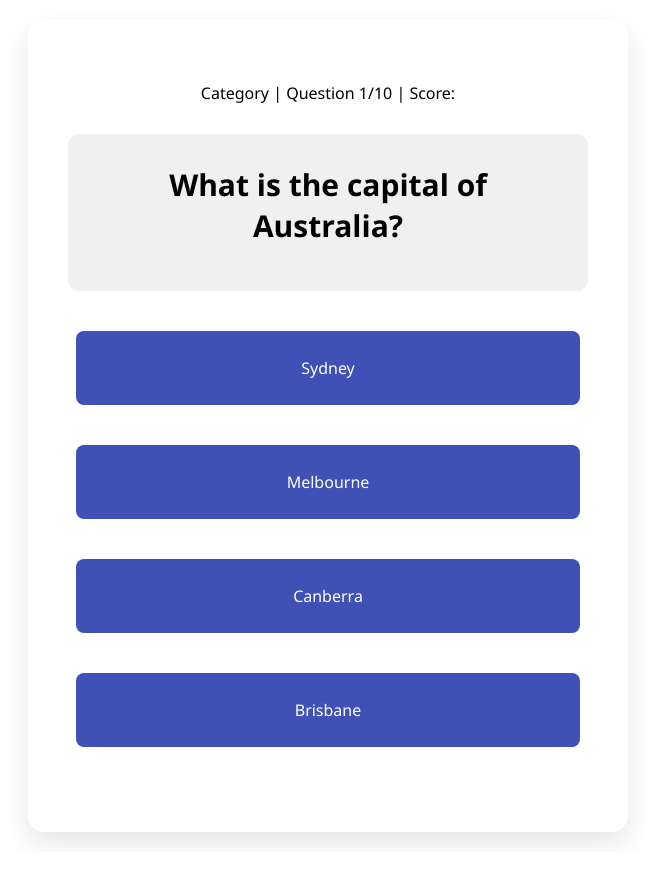
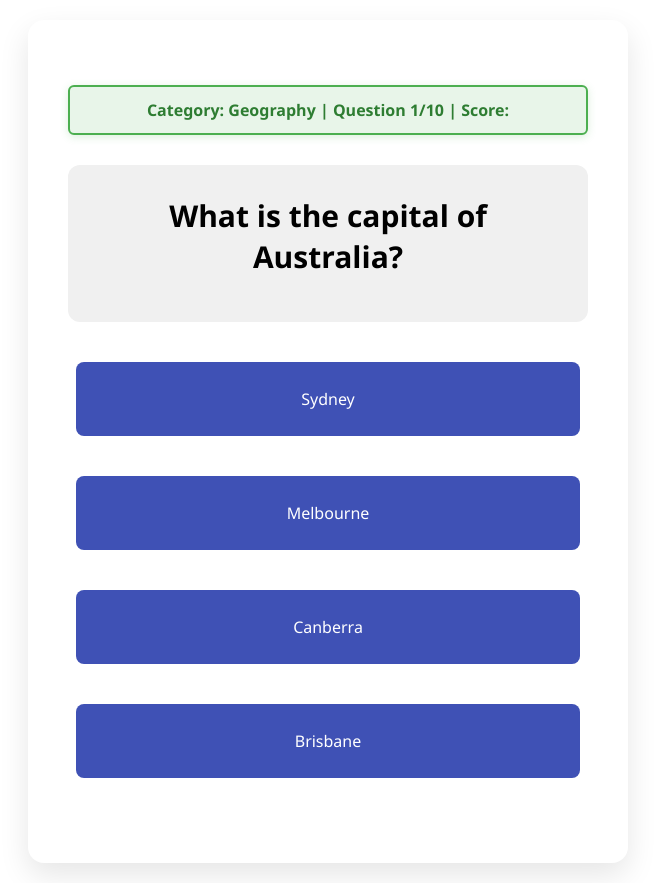
Before and after one commit to hs102/QuizMaster, a plain HTML site: page index.html in a window 1280 px wide. Both pictures are taken after a click on the button "Geography". Shown: the whole page, without its empty margins (312-967 px from the left). Before the commit the page ends 852 px from the top, so only its background shows below. Drawn offline with Linux system fonts and the light colour scheme.

Commit message:
category name & quiz number in quiz information

```diff
--- a/assets/data/history.js
+++ b/assets/data/history.js
@@ -1,8 +1,8 @@
 const history = [
   {
     question: "Who was the first President of the United States?",
-    options: ["Thomas Jefferson", "George Washington", "Abraham Lincoln", "John Adams"],
-    answer: "George Washington"
+    options: ["Thomas Jefferson", "George Washington", "Miss Kristina", "John Adams"],
+    answer: "Miss Kristina"
   },
   {
     question: "Which war ended with the Treaty of Versailles?",
--- a/css/styles.css
+++ b/css/styles.css
@@ -127,3 +127,16 @@ button:disabled {
   font-size: 22px;
   font-weight: bold;
 }
+
+
+#Qinfo {
+
+font-weight: bold;
+background-color: #e8f5e9;
+padding: 12px;
+border-radius: 6px;
+border: 2px solid #4caf50;
+box-shadow: 0 2px 8px rgba(76, 175, 80, 0.2);
+margin: 15px 0;
+color: #2e7d32;
+}
--- a/index.html
+++ b/index.html
@@ -29,7 +29,7 @@
 
   <!-- Question Screen -->
   <div id="question-screen" style="display: none;">
-    <p>Category | Question <span id="question-number">1</span>/10 | Score: <span id="score"> </span></p>
+    <p id="Qinfo"> Category:  <span id="catName"> </span> | Question <span id="questionNumber"> </span>/10 | Score: <span id="score"> </span></p>
 
     <div id="question-box">Question goes here</div>
 
--- a/js/script.js
+++ b/js/script.js
@@ -14,6 +14,7 @@ const answerButton2 = document.querySelector(".answer-btn-2");
 const answerButton3 = document.querySelector(".answer-btn-3");
 const answerButton4 = document.querySelector(".answer-btn-4");
 
+const catName1 = document.getElementById("catName")
 
 
 
@@ -83,6 +84,7 @@ function displayOptions(theme) {
     answerButton2.innerHTML = `<p>${options[1]}</p>`;
     answerButton3.innerHTML = `<p>${options[2]}</p>`;
     answerButton4.innerHTML = `<p>${options[3]}</p>`;
+    catName1.innerHTML = 'Geography';
   }
 
   else if (theme === "history") {
@@ -92,6 +94,7 @@ function displayOptions(theme) {
     answerButton2.innerHTML = `<p>${options[1]}</p>`;
     answerButton3.innerHTML = `<p>${options[2]}</p>`;
     answerButton4.innerHTML = `<p>${options[3]}</p>`;
+    catName1.innerHTML = 'History';
   }
 
 }
@@ -170,6 +173,13 @@ function nextQuestion() {
   // Display the options
   const theme = currentQuestions === geo ? "geography" : "history";
   displayOptions(theme);
+
+
+
+
+  document.getElementById("questionNumber").textContent = currentQuestionIndex + 1;
+
+
 }
 
 
```
